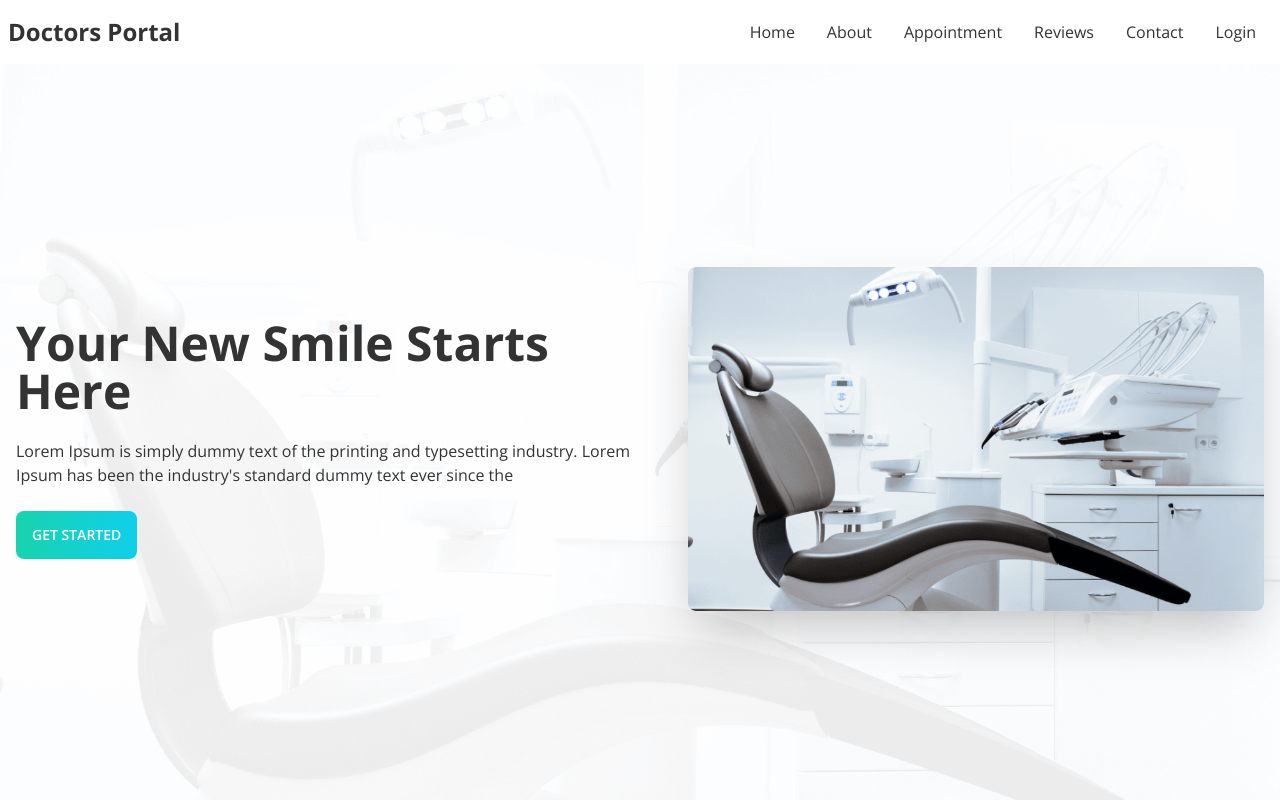
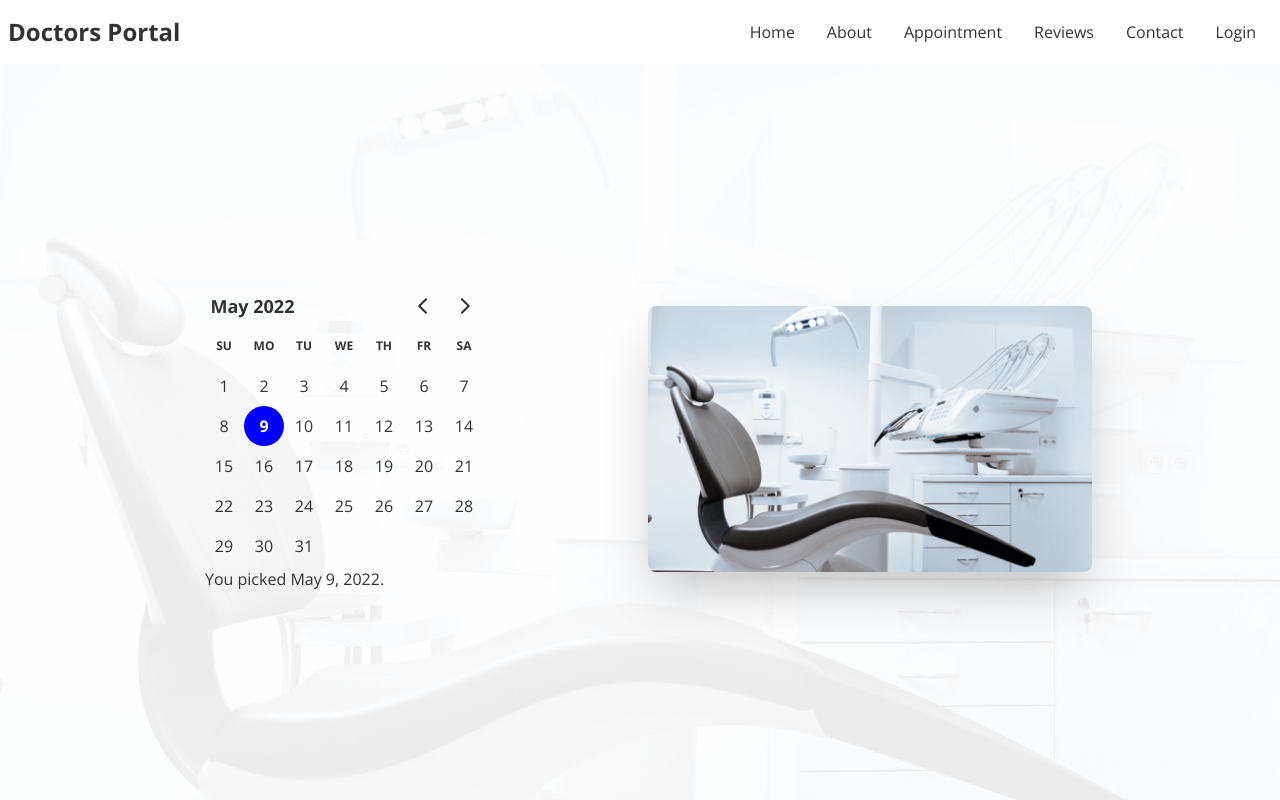
Before and after one commit to kmrajibfaysal/doctors-portal-client-km, a React (Create React App) app: page /appointment in a window 1280 px wide. Shown: the top 800 px of the page. Built offline with nearby package versions, Linux system fonts and the light colour scheme.

Commit message:
added appointment page with banner using react day picker

```diff
--- a/package.json
+++ b/package.json
@@ -7,7 +7,10 @@
     "@testing-library/react": "^12.1.3",
     "@testing-library/user-event": "^13.5.0",
     "daisyui": "^2.14.3",
+    "date-fns": "^2.28.0",
     "react": "^18.0.0",
+    "react-datepicker": "^4.7.0",
+    "react-day-picker": "^8.0.4",
     "react-dom": "^18.0.0",
     "react-router-dom": "6",
     "react-scripts": "5.0.0",
--- a/public/index.html
+++ b/public/index.html
@@ -17,7 +17,7 @@
       rel="stylesheet"
     />
 
-    <title>Change Title ASAP!</title>
+    <title>Doctors Portal</title>
   </head>
   <body>
     <noscript>You need to enable JavaScript to run this app.</noscript>
--- a/src/App.js
+++ b/src/App.js
@@ -1,5 +1,7 @@
 import { Route, Routes } from 'react-router-dom';
+import Appointment from './Pages/Appointment/Appointment';
 import Home from './Pages/Home/Home';
+import Footer from './Shared/Footer';
 import Nav from './Shared/Nav';
 
 function App() {
@@ -10,13 +12,14 @@ function App() {
                 <Route path="/" element={<Home />} />
                 <Route path="/home" element={<Home />} />
                 <Route path="/about" element={<Home />} />
-                <Route path="/appointment" element={<Home />} />
+                <Route path="/appointment" element={<Appointment />} />
                 <Route path="/reviews" element={<Home />} />
                 <Route path="/contact" element={<Home />} />
                 <Route path="/login" element={<Home />} />
                 <Route path="/register" element={<Home />} />
                 <Route path="/*" element={<Home />} />
             </Routes>
+            <Footer />
         </div>
     );
 }
--- /dev/null
+++ b/src/Pages/Appointment/Appointment.js
@@ -0,0 +1,12 @@
+import React from 'react';
+import Banner from './Banner';
+
+function Appointment() {
+    return (
+        <div>
+            <Banner />
+        </div>
+    );
+}
+
+export default Appointment;
--- /dev/null
+++ b/src/Pages/Appointment/Banner.js
@@ -0,0 +1,24 @@
+import React from 'react';
+import hero from '../../assets/images/chair.png';
+import Calender from './Calender';
+
+function Banner() {
+    return (
+        <div className="hero bg-opacity-50 bg-heroBg md:min-h-[750px]">
+            <div className="hero-content flex-col lg:flex-row-reverse">
+                <div className="w-full md:w-1/2">
+                    <img
+                        src={hero}
+                        className="w-full rounded-lg shadow-2xl md:mx-0  lg:max-w-xl"
+                        alt="doctor"
+                    />
+                </div>
+                <div className="w-full md:w-1/2">
+                    <Calender />
+                </div>
+            </div>
+        </div>
+    );
+}
+
+export default Banner;
--- /dev/null
+++ b/src/Pages/Appointment/Calender.js
@@ -0,0 +1,14 @@
+import { format } from 'date-fns';
+import { useState } from 'react';
+import { DayPicker } from 'react-day-picker';
+import 'react-day-picker/dist/style.css';
+
+export default function Calender() {
+    const [selected, setSelected] = useState(new Date());
+
+    let footer = <p>Please pick a day.</p>;
+    if (selected) {
+        footer = <p>You picked {format(selected, 'PP')}.</p>;
+    }
+    return <DayPicker mode="single" selected={selected} onSelect={setSelected} footer={footer} />;
+}
--- a/src/Pages/Home/Home.js
+++ b/src/Pages/Home/Home.js
@@ -1,5 +1,4 @@
 import React from 'react';
-import Footer from '../../Shared/Footer';
 import Appointment from './Appointment';
 import Banner from './Banner';
 import Contact from './Contact';
@@ -16,7 +15,6 @@ function Home() {
             <Appointment />
             <Testimonials />
             <Contact />
-            <Footer />
         </div>
     );
 }
--- a/src/Pages/Home/Testimonials.js
+++ b/src/Pages/Home/Testimonials.js
@@ -44,7 +44,7 @@ function Testimonials() {
             </div>
             <div className="lg:grid lg:grid-cols-3 lg:gap-x-2">
                 {patients.map((patient) => (
-                    <Testimonial key={patient.key} patient={patient} />
+                    <Testimonial key={patient._id} patient={patient} />
                 ))}
             </div>
         </div>
```
Also changed, not shown: 1 other file (tests, documents, lock files or other folders).
